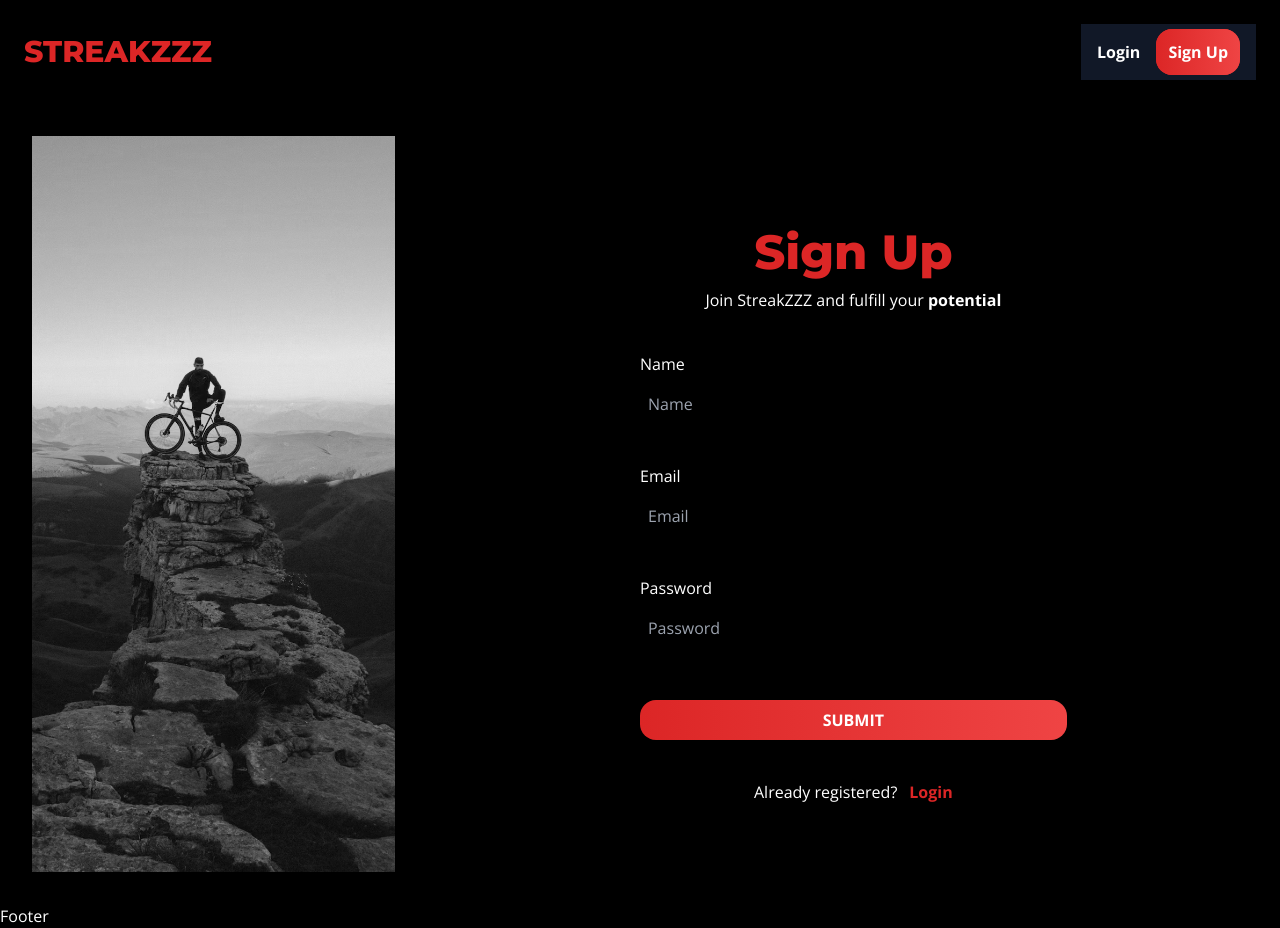
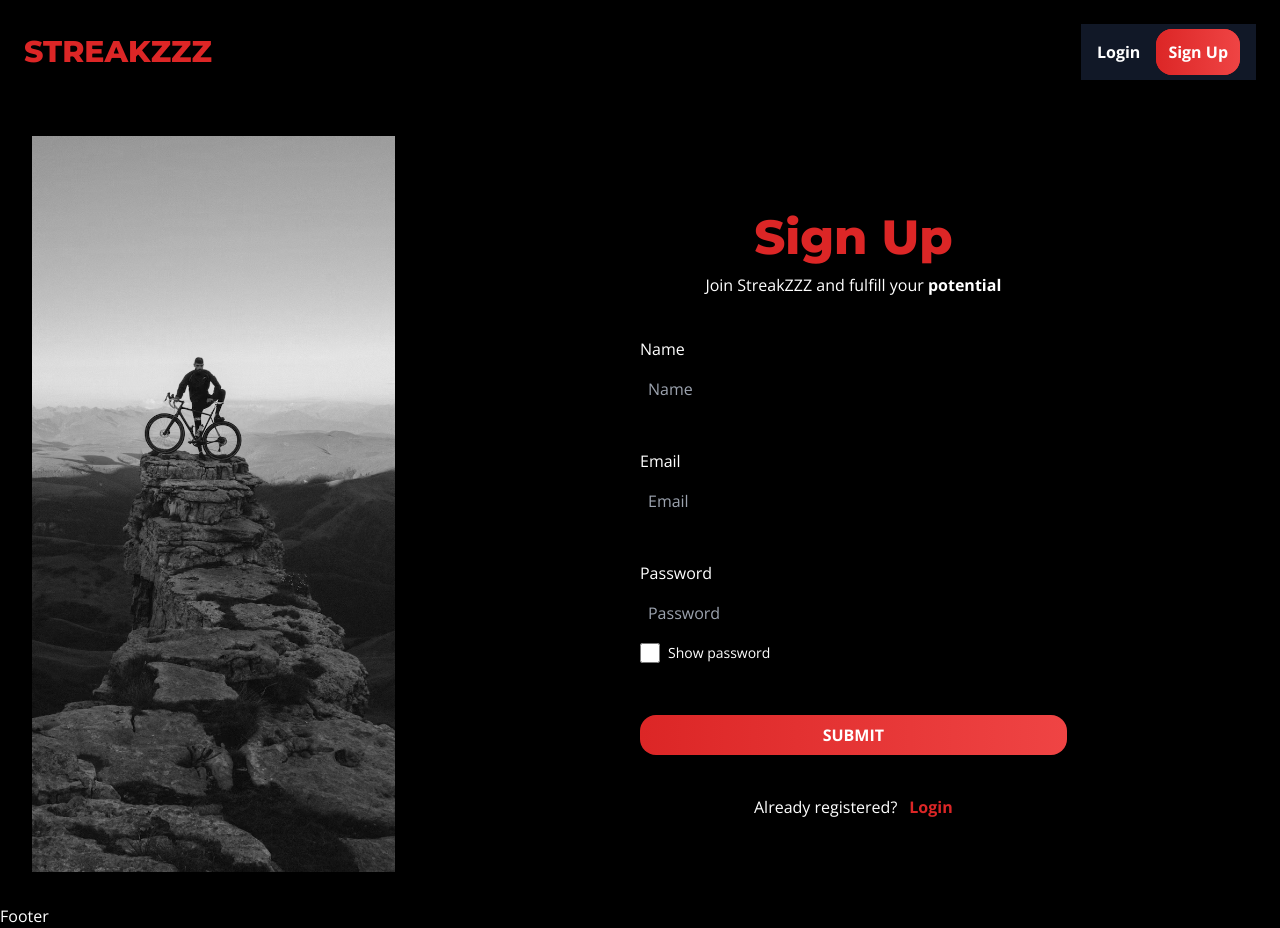
Before and after one commit to spiritanand/streakzzz, a React (Vite) app in the folder apps/client/: page /signup in a window 1280 px wide. Built offline with nearby package versions, Linux system fonts and the light colour scheme; no server answers.

Commit message:
Ref/UI: Extract UI components Input and Button.

```diff
--- a/apps/client/package.json
+++ b/apps/client/package.json
@@ -21,7 +21,8 @@
     "react-hot-toast": "^2.4.1",
     "react-query": "^3.39.3",
     "react-router-dom": "^6.14.2",
-    "shared": "workspace:*"
+    "shared": "workspace:*",
+    "tailwind-merge": "^1.14.0"
   },
   "devDependencies": {
     "@types/react": "^18.2.15",
--- /dev/null
+++ b/apps/client/src/Components/UI/Button.tsx
@@ -0,0 +1,48 @@
+import React from "react";
+import { twMerge } from "tailwind-merge";
+
+type ButtonProps = {
+  isSubmitting?: boolean;
+  children?: React.ReactNode;
+  className?: string;
+} & React.ButtonHTMLAttributes<HTMLButtonElement>;
+
+function Button({ isSubmitting, children, className }: ButtonProps) {
+  return (
+    <button
+      type="submit"
+      className={twMerge(
+        "mt-3 cursor-pointer rounded-2xl bg-gradient-to-r from-red-600 to-red-500 p-2 font-bold  uppercase drop-shadow transition hover:scale-105 hover:bg-gradient-to-l focus:outline-white disabled:cursor-not-allowed disabled:opacity-75",
+        className,
+      )}
+      disabled={isSubmitting}
+    >
+      {isSubmitting ? (
+        <svg
+          className="m-auto h-5 w-5 animate-spin text-white"
+          xmlns="http://www.w3.org/2000/svg"
+          fill="none"
+          viewBox="0 0 24 24"
+        >
+          <circle
+            className="opacity-25"
+            cx="12"
+            cy="12"
+            r="10"
+            stroke="currentColor"
+            strokeWidth="4"
+          ></circle>
+          <path
+            className="opacity-75"
+            fill="currentColor"
+            d="M4 12a8 8 0 018-8V0C5.373 0 0 5.373 0 12h4zm2 5.291A7.962 7.962 0 014 12H0c0 3.042 1.135 5.824 3 7.938l3-3.647z"
+          ></path>
+        </svg>
+      ) : (
+        <>{children || "Submit"}</>
+      )}
+    </button>
+  );
+}
+
+export default Button;
--- /dev/null
+++ b/apps/client/src/Components/UI/Input.tsx
@@ -0,0 +1,50 @@
+import {
+  FieldErrors,
+  FieldValues,
+  Path,
+  UseFormRegister,
+} from "react-hook-form";
+import { ReactNode } from "react";
+
+type InputProps<T extends FieldValues> = {
+  register: UseFormRegister<T>;
+  errors: FieldErrors<T>;
+  fieldName: string;
+  label: string;
+  placeholder: string;
+  type?: string;
+};
+
+function Input<T extends FieldValues>({
+  register,
+  errors,
+  fieldName,
+  label,
+  placeholder,
+  type,
+}: InputProps<T>) {
+  return (
+    <label
+      htmlFor={fieldName}
+      className="flex flex-col gap-1 md:w-1/2 md:gap-2"
+    >
+      <p>{label}</p>
+      <input
+        {...register(fieldName as Path<T>)}
+        placeholder={placeholder}
+        id={fieldName}
+        type={type || "text"}
+        className="rounded border-none bg-transparent p-2 outline-none focus:bg-gray-800"
+      />
+      {errors[fieldName] ? (
+        <span className="text-amber-400">
+          {errors[fieldName]?.message as ReactNode}
+        </span>
+      ) : (
+        ""
+      )}
+    </label>
+  );
+}
+
+export default Input;
--- /dev/null
+++ b/apps/client/src/Components/UI/PasswordInput.tsx
@@ -0,0 +1,45 @@
+import {
+  FieldErrors,
+  FieldValues,
+  Path,
+  UseFormRegister,
+} from "react-hook-form";
+import { ReactNode, useState } from "react";
+
+type Props<T extends FieldValues> = {
+  register: UseFormRegister<T>;
+  errors: FieldErrors<T>;
+};
+
+function PasswordInput<T extends FieldValues>({ register, errors }: Props<T>) {
+  const [isPassword, setIsPassword] = useState(true);
+
+  return (
+    <label htmlFor="password" className="flex flex-col gap-1 md:w-1/2 md:gap-2">
+      <p>Password</p>
+      <input
+        {...register("password" as Path<T>)}
+        type={isPassword ? "password" : "text"}
+        placeholder="Password"
+        className="w-full rounded border-none bg-transparent p-2 outline-none focus:bg-gray-800"
+      />
+      <label className="mt-0.5 flex items-center">
+        <input
+          type="checkbox"
+          className="form-checkbox h-5 w-5 text-indigo-600"
+          onChange={() => setIsPassword(!isPassword)}
+        />
+        <span className="ml-2 text-sm">Show password</span>
+      </label>
+      {errors.password ? (
+        <span className="text-amber-400">
+          {errors.password.message as ReactNode}
+        </span>
+      ) : (
+        ""
+      )}
+    </label>
+  );
+}
+
+export default PasswordInput;
--- a/apps/client/src/Pages/Auth/SignUp.tsx
+++ b/apps/client/src/Pages/Auth/SignUp.tsx
@@ -7,6 +7,9 @@ import toast from "react-hot-toast";
 import signupImage from "../../assets/signup.avif";
 import useAuth from "../../hooks/useAuth.ts";
 import { queryClient } from "../../main.tsx";
+import Input from "../../Components/UI/Input.tsx";
+import PasswordInput from "../../Components/UI/PasswordInput.tsx";
+import Button from "../../Components/UI/Button.tsx";
 
 const SignUp = () => {
   const navigate = useNavigate();
@@ -55,7 +58,7 @@ const SignUp = () => {
   if (data?.data.success) return <Navigate to="/todos" replace={true} />;
 
   return (
-    <div className="container m-auto flex min-h-screen flex-col items-center md:flex-row">
+    <div className="container m-auto flex min-h-screen flex-col md:flex-row md:items-center">
       <div className="w-full bg-red-600 md:w-1/3 md:bg-black">
         <img
           src={signupImage}
@@ -77,84 +80,24 @@ const SignUp = () => {
             <span className="font-bold">potential</span>
           </p>
         </div>
-        <label htmlFor="name" className="flex flex-col gap-1 md:w-1/2 md:gap-2">
-          <p>Name</p>
-          <input
-            {...register("name")}
-            placeholder="Name"
-            className="rounded border-none bg-transparent p-2 outline-none focus:bg-gray-800"
-          />
-          {errors.name ? (
-            <span className="text-amber-400">{errors.name.message}</span>
-          ) : (
-            ""
-          )}
-        </label>
-        <label
-          htmlFor="email"
-          className="flex flex-col gap-1 md:w-1/2 md:gap-2"
-        >
-          <p>Email</p>
-          <input
-            {...register("email")}
-            type="email"
-            placeholder="Email"
-            className="rounded border-none bg-transparent p-2 outline-none focus:bg-gray-800"
-          />
-          {errors.email ? (
-            <span className="text-amber-400">{errors.email.message}</span>
-          ) : (
-            ""
-          )}
-        </label>
-        <label
-          htmlFor="password"
-          className="flex flex-col gap-1 md:w-1/2 md:gap-2"
-        >
-          <p>Password</p>
-          <input
-            {...register("password")}
-            type="password"
-            placeholder="Password"
-            className="rounded border-none bg-transparent p-2 outline-none focus:bg-gray-800"
-          />
-          {errors.password ? (
-            <span className="text-amber-400">{errors.password.message}</span>
-          ) : (
-            ""
-          )}
-        </label>
-        <button
-          type="submit"
-          className="mt-3 cursor-pointer rounded-2xl bg-gradient-to-r from-red-600 to-red-500 p-2 font-bold  uppercase drop-shadow transition hover:scale-105 hover:bg-gradient-to-l focus:outline-white disabled:cursor-not-allowed disabled:opacity-75 md:w-1/2"
-          disabled={isSubmitting}
-        >
-          {isSubmitting ? (
-            <svg
-              className="m-auto h-5 w-5 animate-spin text-white"
-              xmlns="http://www.w3.org/2000/svg"
-              fill="none"
-              viewBox="0 0 24 24"
-            >
-              <circle
-                className="opacity-25"
-                cx="12"
-                cy="12"
-                r="10"
-                stroke="currentColor"
-                strokeWidth="4"
-              ></circle>
-              <path
-                className="opacity-75"
-                fill="currentColor"
-                d="M4 12a8 8 0 018-8V0C5.373 0 0 5.373 0 12h4zm2 5.291A7.962 7.962 0 014 12H0c0 3.042 1.135 5.824 3 7.938l3-3.647z"
-              ></path>
-            </svg>
-          ) : (
-            "Submit"
-          )}
-        </button>
-        <div>
+        <Input
+          fieldName="name"
+          label="Name"
+          placeholder="Name"
+          errors={errors}
+          register={register}
+        />
+        <Input
+          fieldName="email"
+          label="Email"
+          placeholder="Email"
+          errors={errors}
+          register={register}
+          type="email"
+        />
+        <PasswordInput errors={errors} register={register} />
+        <Button isSubmitting={isSubmitting} className="md:w-1/2" />
+        <div className="text-center">
           Already registered?
           <Link
             to="/login"
--- a/apps/client/src/hooks/useAuth.ts
+++ b/apps/client/src/hooks/useAuth.ts
@@ -1,13 +1,7 @@
 import axios from "axios";
 import { useQuery } from "react-query";
 
-const fetchAuthState = async () => {
-  try {
-    return axios.get("/auth/me");
-  } catch (e) {
-    if (e instanceof Error) throw new Error(e.message);
-  }
-};
+const fetchAuthState = async () => axios.get("/auth/me");
 
 const useAuth = () => {
   return useQuery(["auth"], fetchAuthState, {
--- a/packages/shared/tsconfig.json
+++ b/packages/shared/tsconfig.json
@@ -37,7 +37,7 @@
     // "typeRoots": [],                                  /* Specify multiple folders that act like './node_modules/@types'. */
     // "types": [],                                      /* Specify type package names to be included without being referenced in a source file. */
     // "allowUmdGlobalAccess": true,                     /* Allow accessing UMD globals from modules. */
-    // "moduleSuffixes": [],                             /* List of file name suffixes to search when resolving a module. */
+    // "moduleSuffixes": [],                             /* List of file fieldName suffixes to search when resolving a module. */
     // "allowImportingTsExtensions": true,               /* Allow imports to include TypeScript file extensions. Requires '--moduleResolution bundler' and either '--noEmit' or '--emitDeclarationOnly' to be set. */
     // "resolvePackageJsonExports": true,                /* Use the package.json 'exports' field when resolving package imports. */
     // "resolvePackageJsonImports": true,                /* Use the package.json 'imports' field when resolving imports. */
```
Also changed, not shown: apps/client/src/Pages/Auth/Login.tsx (+16 -67 lines), 1 other file (tests, documents, lock files or other folders).
